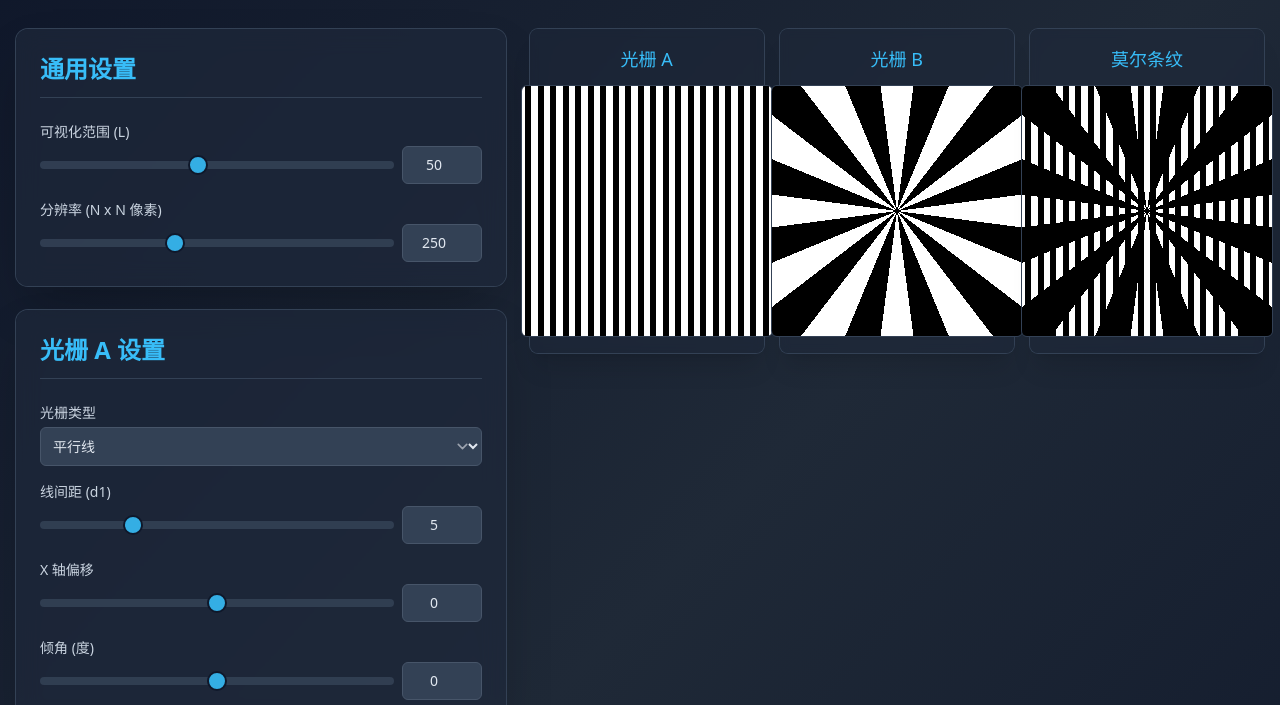
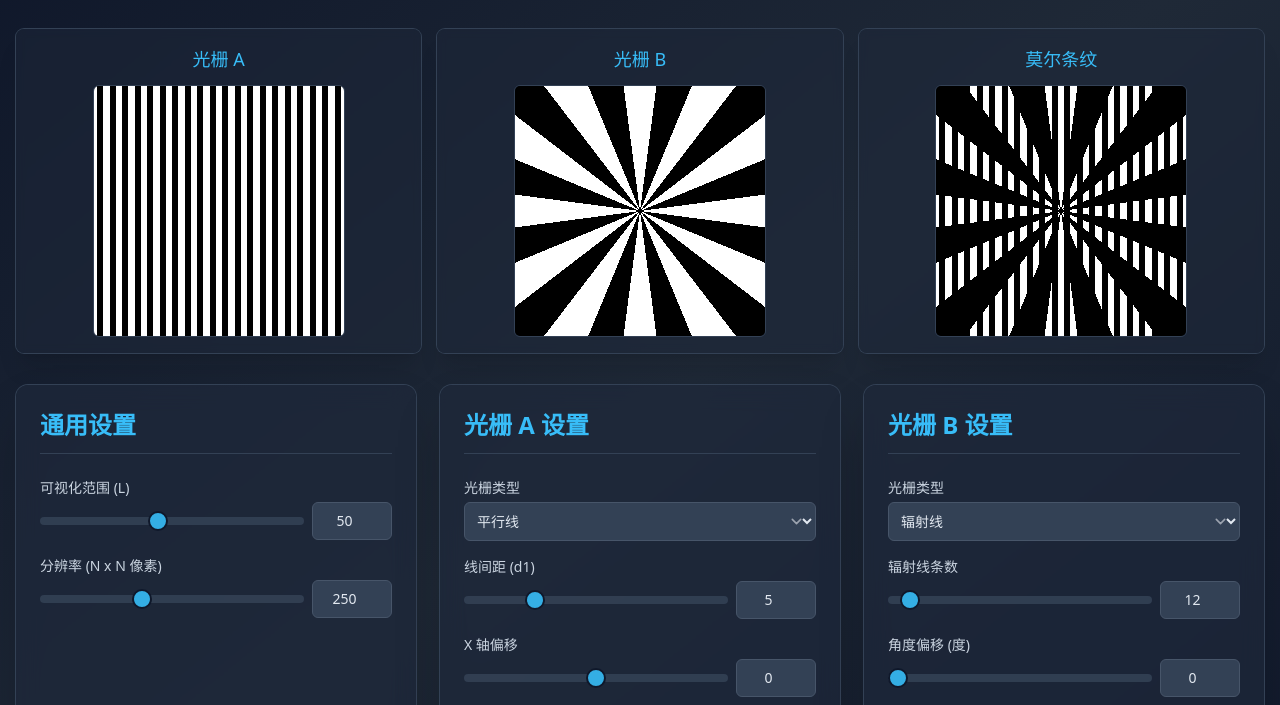
Before and after one commit to tongjiliuchongwen/Moire, a plain HTML site: page index.html in a window 1280 px wide. Shown: the part 95-800 px from the top of the page. Drawn offline with nearby package versions, Linux system fonts and the light colour scheme.

Commit message:
Update index.html

```diff
--- a/index.html
+++ b/index.html
@@ -14,8 +14,28 @@
         <p class="text-slate-400 mt-2 text-lg">通过自定义和组合光栅，探索奇妙的莫尔条纹世界。</p>
     </header>
 
-    <div class="flex flex-col lg:flex-row w-full max-w-7xl gap-6">
-        <div class="lg:w-2/5 space-y-6">
+    <!-- MODIFIED MAIN CONTENT AREA START -->
+    <div class="w-full max-w-7xl mx-auto space-y-8">
+
+        <!-- Row 1: Canvases/Images -->
+        <div class="grid grid-cols-1 md:grid-cols-3 gap-4 items-start">
+            <div class="bg-slate-800/50 backdrop-blur-sm shadow-xl rounded-lg p-4 ring-1 ring-slate-700 flex flex-col items-center">
+                <h3 class="text-lg font-medium mb-3 text-sky-400">光栅 A</h3>
+                <canvas id="canvasA" class="rounded-md border border-slate-700 shadow-inner"></canvas>
+            </div>
+            <div class="bg-slate-800/50 backdrop-blur-sm shadow-xl rounded-lg p-4 ring-1 ring-slate-700 flex flex-col items-center">
+                <h3 class="text-lg font-medium mb-3 text-sky-400">光栅 B</h3>
+                <canvas id="canvasB" class="rounded-md border border-slate-700 shadow-inner"></canvas>
+            </div>
+            <div class="bg-slate-800/50 backdrop-blur-sm shadow-xl rounded-lg p-4 ring-1 ring-slate-700 flex flex-col items-center">
+                <h3 class="text-lg font-medium mb-3 text-sky-400">莫尔条纹</h3>
+                <canvas id="canvasMoire" class="rounded-md border border-slate-700 shadow-inner"></canvas>
+            </div>
+        </div>
+
+        <!-- Row 2: Settings Panels -->
+        <div class="grid grid-cols-1 lg:grid-cols-3 gap-6">
+            <!-- General Settings Panel -->
             <div class="bg-slate-800/70 backdrop-blur-md shadow-2xl rounded-xl p-6 ring-1 ring-slate-700">
                 <h2 class="text-2xl font-semibold mb-6 text-sky-400 border-b border-slate-700 pb-3">通用设置</h2>
                 <div class="space-y-4">
@@ -36,25 +56,19 @@
                 </div>
             </div>
 
-            <div id="gratingAControls" class="bg-slate-800/70 backdrop-blur-md shadow-2xl rounded-xl p-6 ring-1 ring-slate-700"></div>
-            <div id="gratingBControls" class="bg-slate-800/70 backdrop-blur-md shadow-2xl rounded-xl p-6 ring-1 ring-slate-700"></div>
-        </div>
+            <!-- Grating A Settings Panel -->
+            <div id="gratingAControls" class="bg-slate-800/70 backdrop-blur-md shadow-2xl rounded-xl p-6 ring-1 ring-slate-700">
+                <!-- Content for Grating A controls will be populated by script.js -->
+            </div>
 
-        <div class="lg:w-3/5 grid grid-cols-1 md:grid-cols-3 gap-4 items-start">
-            <div class="bg-slate-800/50 backdrop-blur-sm shadow-xl rounded-lg p-4 ring-1 ring-slate-700 flex flex-col items-center">
-                <h3 class="text-lg font-medium mb-3 text-sky-400">光栅 A</h3>
-                <canvas id="canvasA" class="rounded-md border border-slate-700 shadow-inner"></canvas>
-            </div>
-            <div class="bg-slate-800/50 backdrop-blur-sm shadow-xl rounded-lg p-4 ring-1 ring-slate-700 flex flex-col items-center">
-                <h3 class="text-lg font-medium mb-3 text-sky-400">光栅 B</h3>
-                <canvas id="canvasB" class="rounded-md border border-slate-700 shadow-inner"></canvas>
-            </div>
-            <div class="bg-slate-800/50 backdrop-blur-sm shadow-xl rounded-lg p-4 ring-1 ring-slate-700 flex flex-col items-center">
-                <h3 class="text-lg font-medium mb-3 text-sky-400">莫尔条纹</h3>
-                <canvas id="canvasMoire" class="rounded-md border border-slate-700 shadow-inner"></canvas>
+            <!-- Grating B Settings Panel -->
+            <div id="gratingBControls" class="bg-slate-800/70 backdrop-blur-md shadow-2xl rounded-xl p-6 ring-1 ring-slate-700">
+                <!-- Content for Grating B controls will be populated by script.js -->
             </div>
         </div>
     </div>
+    <!-- MODIFIED MAIN CONTENT AREA END -->
+
     <footer class="w-full max-w-7xl mt-12 text-center text-slate-500 text-sm">
         <p></p>
     </footer>
```
